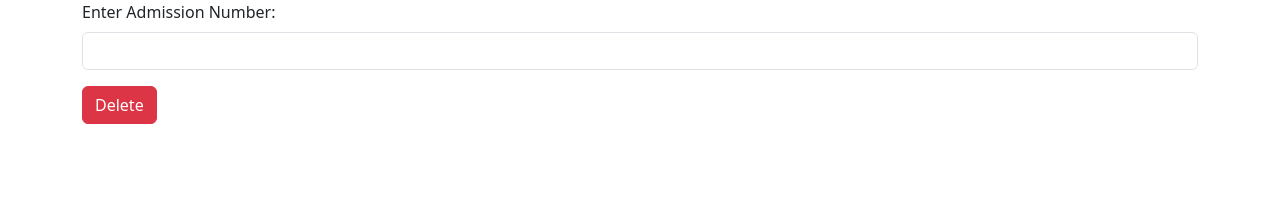
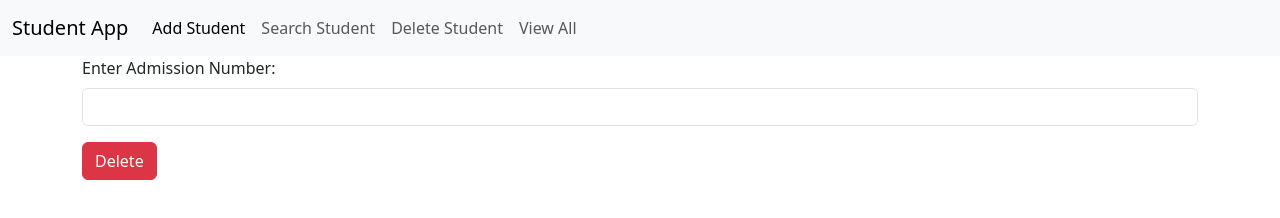
Before and after one commit to Justin8606/Student-App-Project1-, a plain HTML site: page delete.html in a window 1280 px wide. Drawn offline with nearby package versions, Linux system fonts and the light colour scheme.

Commit message:
navbar and all completed

```diff
--- a/delete.html
+++ b/delete.html
@@ -8,6 +8,35 @@
 
 </head>
 <body>
+
+    <nav class="navbar navbar-expand-lg bg-body-tertiary">
+        <div class="container-fluid">
+          <a class="navbar-brand" href="#">Student App</a>
+          <button class="navbar-toggler" type="button" data-bs-toggle="collapse" data-bs-target="#navbarSupportedContent" aria-controls="navbarSupportedContent" aria-expanded="false" aria-label="Toggle navigation">
+            <span class="navbar-toggler-icon"></span>
+          </button>
+          <div class="collapse navbar-collapse" id="navbarSupportedContent">
+            <ul class="navbar-nav me-auto mb-2 mb-lg-0">
+              <li class="nav-item">
+                <a class="nav-link active" aria-current="page" href="index.html">Add Student</a>
+              </li>
+              <li class="nav-item">
+                <a class="nav-link" href="search.html">Search Student</a>
+              </li>
+              <li class="nav-item">
+                <a class="nav-link" href="delete.html">Delete Student</a>
+              </li>
+              <li class="nav-item">
+                <a class="nav-link" href="viewall.html">View All</a>
+              </li>
+
+
+            </ul>
+
+          </div>
+        </div>
+      </nav>
+
     <div class="container">
         <div class="row">
             <div class="col-col-12 col-sm-12 col-md-12 col-lg-12 col-xl-12 col-xxl-12">
```
Also changed, not shown: index.html (+29 -0 lines), search.html (+29 -0 lines), viewall.html (+29 -0 lines).
